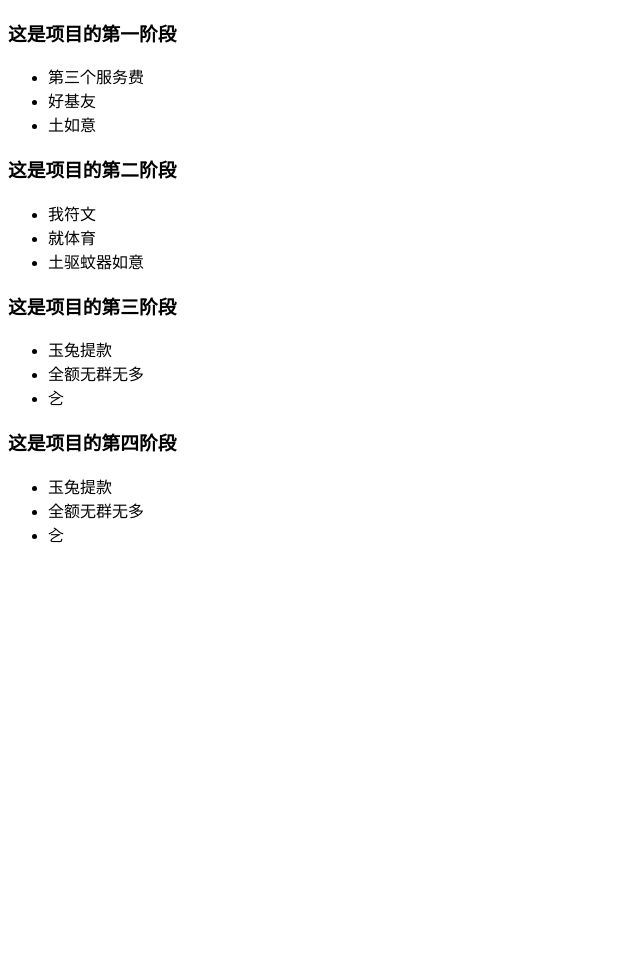
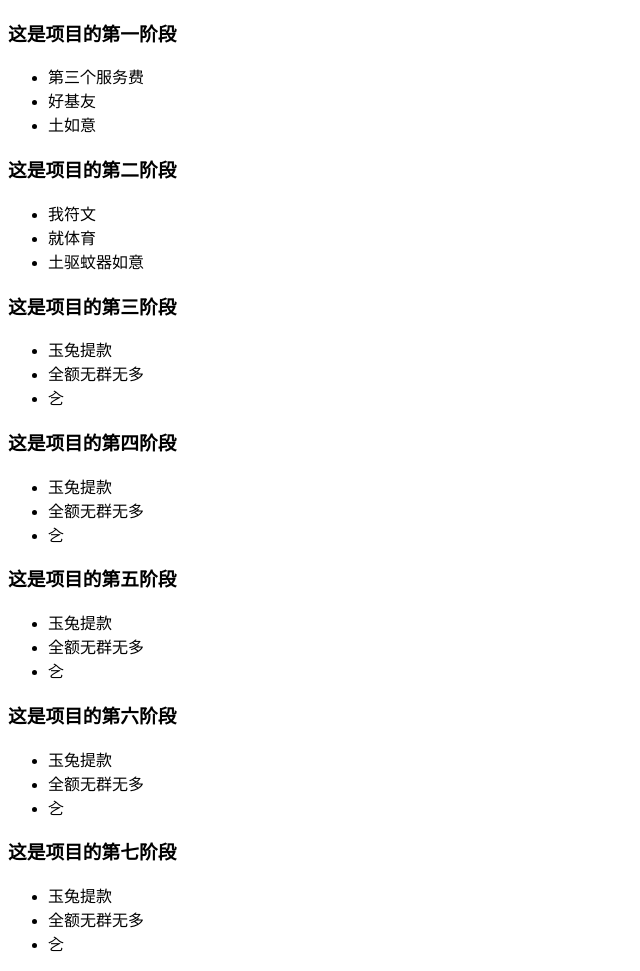
Before and after one commit to myselfzhiqiangforever/programs, a plain HTML site: page index.html in a window 1280 px wide. Shown: the whole page, without its empty margins (0-640 px from the left). Before the commit the page ends 800 px from the top, so only its background shows below. Drawn offline with Linux system fonts and the light colour scheme.

Commit message:
提交项目的第七阶段

```diff
--- a/index.html
+++ b/index.html
@@ -39,6 +39,30 @@
             <li>㐈</li>
         </ul>
     </div>
+    <div>
+        <h3>这是项目的第五阶段</h3>
+        <ul>
+            <li>玉兔提款</li>
+            <li>全额无群无多</li>
+            <li>㐈</li>
+        </ul>
+    </div>
+    <div>
+        <h3>这是项目的第六阶段</h3>
+        <ul>
+            <li>玉兔提款</li>
+            <li>全额无群无多</li>
+            <li>㐈</li>
+        </ul>
+    </div>
+    <div>
+        <h3>这是项目的第七阶段</h3>
+        <ul>
+            <li>玉兔提款</li>
+            <li>全额无群无多</li>
+            <li>㐈</li>
+        </ul>
+    </div>
 </body>
 
 </html>
```
